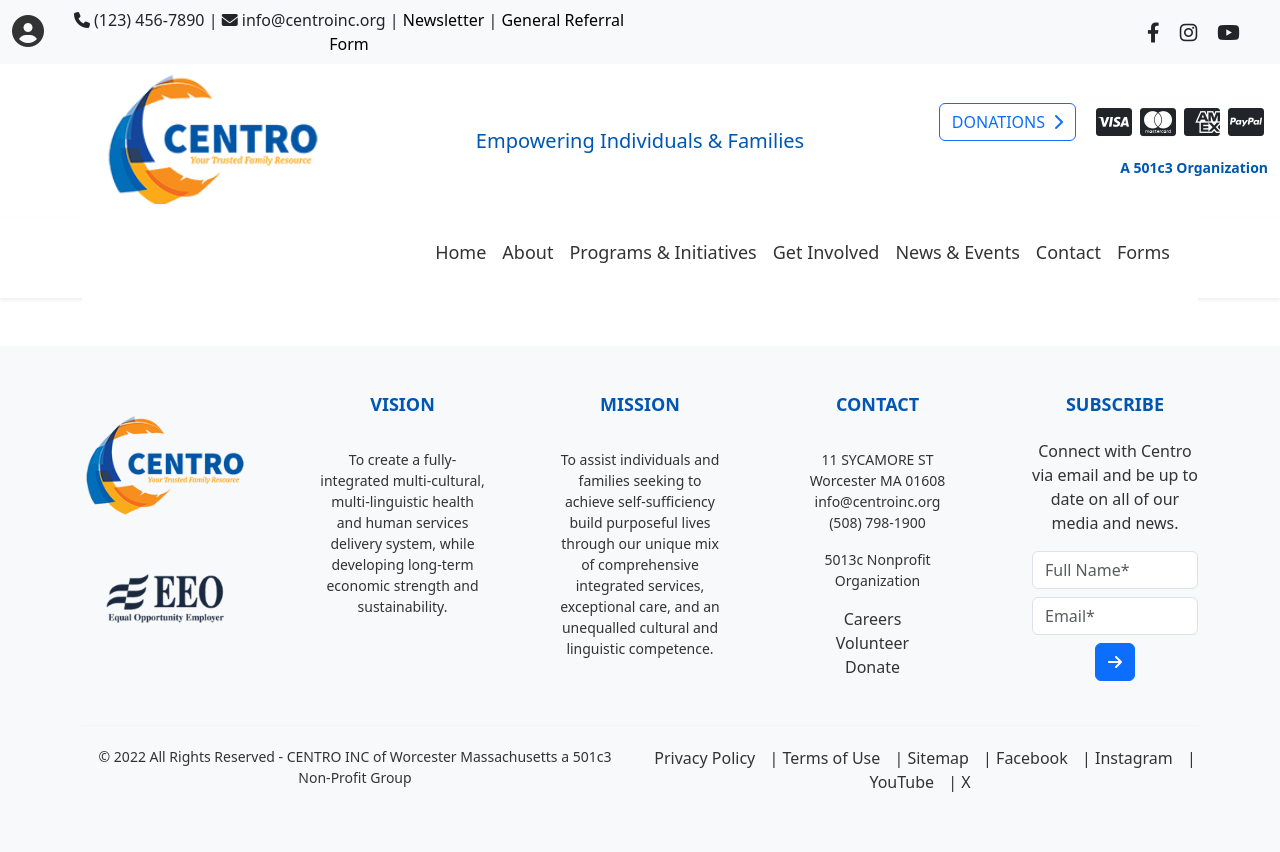
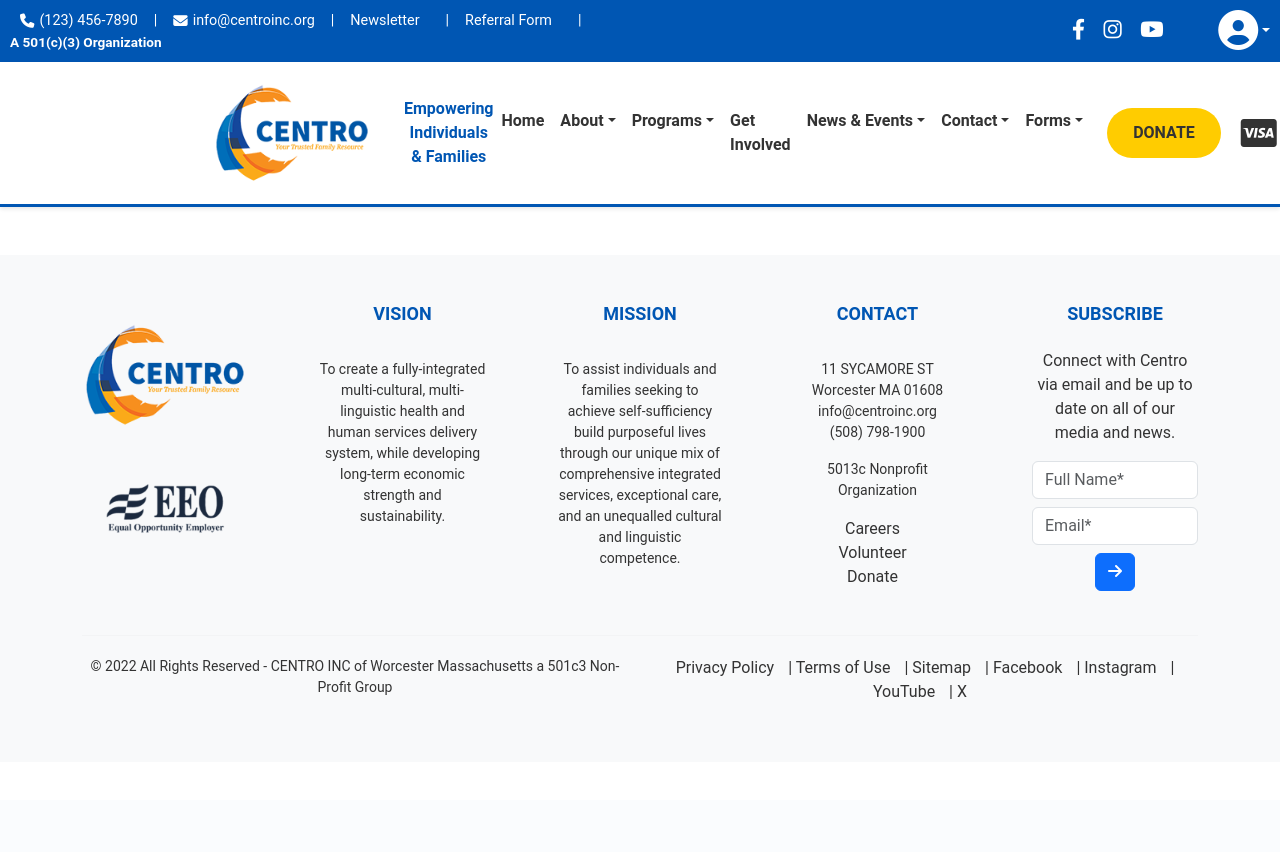
Before and after one commit to ahearndylan/CentroApp, a Django app: page /about/ in a window 1280 px wide. After the commit the page ends 699 px from the top, so only its background shows below. Run offline with Django 5.2, Linux system fonts and the light colour scheme.

Commit message:
Updated UI

```diff
--- a/Centro/urls.py
+++ b/Centro/urls.py
@@ -5,7 +5,7 @@
 
 urlpatterns = [
     path('login/', auth_views.LoginView.as_view(template_name='login.html'), name='login'),
-    path('logout/', auth_views.LogoutView.as_view(template_name='logout.html'), name='logout'),
+    path('logout/', auth_views.LogoutView.as_view(next_page='home'), name='logout'),
     path('register/', user_views.register, name='register'),
 
     path('', user_views.home, name='home'),  # Home page
--- a/users/templates/base.html
+++ b/users/templates/base.html
@@ -7,15 +7,7 @@
     {% load static %}
 
     <link rel="stylesheet" href="https://cdn.jsdelivr.net/npm/bootstrap@5.3.0-alpha1/dist/css/bootstrap.min.css">
-    <link rel="stylesheet" href="https://cdnjs.cloudflare.com/ajax/libs/font-awesome/5.15.3/css/all.min.css">
-    <link rel="stylesheet" href="https://cdnjs.cloudflare.com/ajax/libs/font-awesome/6.0.0-beta3/css/all.min.css">
     <link rel="stylesheet" href="https://cdnjs.cloudflare.com/ajax/libs/font-awesome/6.4.2/css/all.min.css">
-    <link rel="stylesheet" href="https://cdnjs.cloudflare.com/ajax/libs/OwlCarousel2/2.3.4/assets/owl.carousel.min.css" />
-    <link rel="stylesheet" href="https://cdnjs.cloudflare.com/ajax/libs/OwlCarousel2/2.3.4/assets/owl.theme.default.min.css" />
-    <link href="https://cdn.jsdelivr.net/npm/aos@2.3.4/dist/aos.css" rel="stylesheet">
-
-    <script src="https://cdn.jsdelivr.net/npm/aos@2.3.4/dist/aos.js"></script>
-    <script src="https://cdnjs.cloudflare.com/ajax/libs/OwlCarousel2/2.3.4/owl.carousel.min.js"></script>
 
     <link rel="icon" type="image/x-icon" href="{% static 'favicon_io/favicon.ico' %}">
     <link rel="icon" type="image/png" sizes="32x32" href="{% static 'favicon_io/favicon-32x32.png' %}">
@@ -25,53 +17,152 @@
     <title>{% block title %}Centro Non-Profit{% endblock %}</title>
 
     <style>
-        .dropdown:hover .dropdown-menu {
-            display: block;
+
+        html, body {
+            max-width: 100%;
+            overflow-x: hidden;
+        }
+
+        body {
+            font-family: 'Roboto', sans-serif;
+            color: #333;
+        }
+
+        .top-bar {
+            background-color: #0056b3;
+            padding: 10px 0;
+            color: white;
+            font-size: 0.9rem;
+        }
+
+        .top-bar .contact-info {
+            font-size: 0.9rem;
+            display: flex;
+            flex-wrap: wrap;
+            align-items: center;
+            justify-content: flex-start;
+        }
+
+        .top-bar a {
+            color: white;
+            text-decoration: none;
+            margin-right: 10px;
+            transition: color 0.3s;
+        }
+
+        .top-bar a:hover {
+            color: #ffcc00;
+        }
+
+        .top-bar .social-icons a {
+            font-size: 1.3rem;
+            margin-right: 10px;
+            transition: color 0.3s;
+        }
+
+        .top-bar .social-icons a:hover {
+            color: #ffcc00;
+        }
+
+        .top-bar .contact-info i,
+        .top-bar .contact-info span {
+            margin-right: 5px;
+        }
+
+        .top-bar .contact-info a {
+            margin-right: 10px;
+        }
+
+        .fas.fa-phone {
+            margin-left: 20px;
+        }
+
+        .fab.fa-facebook-f, .fab.fa-instagram, .fab.fa-youtube{
+            margin-right: 5px;
+        }
+
+        .fab.fa-x-twitter{
+            margin-right: 10px;
         }
 
         .navbar {
-            height: 80px;
-            background-color: white;
+            background-color: #ffffff;
+            padding: 1rem 0;
+            border-bottom: 3px solid #0056b3;
+            box-shadow: 0 2px 4px rgba(0, 0, 0, 0.1);
+            position: sticky;
+            top: 0;
+            z-index: 1000;
         }
 
-        .navbar-collapse {
-            z-index: 9999;
-            background-color: white;
-            padding: 20px;
+        .navbar-brand img {
+            max-width: 160px;
         }
 
-        .nav-item {
-            margin-bottom: 10px;
+        .navbar-nav .nav-link {
+            color: #333;
+            font-weight: bold;
+            padding: 10px 20px;
+            transition: color 0.3s;
+        }
+
+        .navbar-nav .nav-link:hover {
+            color: #0056b3;
+        }
+
+        .dropdown-menu {
+            border: none;
+            border-radius: 0;
+            box-shadow: 0 4px 8px rgba(0, 0, 0, 0.1);
         }
 
         .dropdown-menu .dropdown-item {
+            padding: 10px 20px;
             font-size: 16px;
-            padding: 10px 20px;
+            color: #333;
+            transition: background-color 0.3s, color 0.3s;
         }
 
-        .navbar-nav .nav-link {
-            font-weight: 500;
-            color: #333;
-            font-size: 18px;
-            padding: 15px 20px;
+        .dropdown-menu .dropdown-item:hover {
+            background-color: #0056b3;
+            color: white;
         }
 
-        .navbar-nav .nav-link:hover {
-            color: #007bff;
+        .donation-btn {
+            background-color: #ffcc00;
+            color: #333;
+            padding: 12px 25px;
+            font-size: 16px;
+            font-weight: bold;
+            text-transform: uppercase;
+            border-radius: 50px;
+            transition: background-color 0.3s, color 0.3s;
         }
 
-        .logo {
-            width: 150px;
+        .donation-btn:hover {
+            background-color: #ff9900;
+            color: white;
         }
 
-        .dropdown-toggle::after {
-            display: none;
+        .payment-icons {
+            display: flex;
+            align-items: center;
         }
 
-        .top-row-icons {
-            display: flex;
-            align-items: center;
-            justify-content: flex-end;
+        .payment-icons i {
+            color: #333;
+            transition: color 0.3s;
+        }
+
+        .payment-icons i:hover {
+            color: #0056b3;
+        }
+
+        .org-label {
+            font-weight: bold;
+            color: white;
+            font-size: 0.85rem;
+            margin-left: 10px;
         }
 
         .footer {
@@ -131,29 +222,6 @@
             text-decoration: underline;
         }
 
-        .top-link {
-            color: black;
-            text-decoration: none;
-        }
-
-        .top-link:hover {
-            color: #0056b3 !important;
-            text-decoration: underline !important;
-        }
-
-        .nav-link .fa-user-circle {
-            color: #333;
-            margin-right: 10px;
-        }
-
-        .nav-link:hover .fa-user-circle {
-            color: #007bff;
-        }
-
-        .dropdown-item-text {
-            font-weight: bold;
-            padding: 10px 20px;
-        }
 
         .footer-link {
             color: #333 !important;
@@ -171,6 +239,142 @@
             margin-top: 5px;
         }
 
+        .navbar-text.blurb {
+            font-size: 1rem;
+            color: #0056b3;
+            font-weight: bold;
+        }
+
+        .homepageLogo{
+            margin-left: 200px;
+        }
+
+        .custom-dropdown-container {
+            position: relative;
+            z-index: 1050;
+        }
+
+        .custom-dropdown-toggle {
+            cursor: pointer;
+            color: #fff;
+            transition: color 0.3s ease;
+        }
+
+        .custom-dropdown-toggle:hover {
+            color: #0056b3;
+        }
+
+        .custom-dropdown-menu {
+            background-color: #fff;
+            box-shadow: 0 4px 8px rgba(0, 0, 0, 0.1);
+            padding: 10px;
+            border-radius: 5px;
+            min-width: 160px;
+            z-index: 1051;
+            display: block;
+        }
+
+        /* Dropdown items */
+        .custom-dropdown-item {
+            padding: 10px 15px;
+            font-size: 16px;
+            color: white;
+            text-decoration: none;
+            transition: background-color 0.3s, color 0.3s;
+        }
+
+        .custom-dropdown-item:hover {
+            background-color: #0056b3;
+            color: white;
+            border-radius: 3px;
+        }
+
+        .profile-dropdown-container {
+            position: relative;
+            z-index: 1050;
+        }
+
+        .fa-user-circle {
+            font-size: 2.5rem;
+        }
+
+        .profile-dropdown-toggle {
+            cursor: pointer;
+            color: #333;
+            transition: color 0.3s ease;
+        }
+
+        .profile-dropdown-toggle:hover {
+            color: #007bff;
+        }
+
+        .profile-dropdown-menu {
+            background-color: #fff;
+            box-shadow: 0 4px 8px rgba(0, 0, 0, 0.1);
+            padding: 10px;
+            border-radius: 5px;
+            min-width: 180px;
+            z-index: 1051;
+            border: 1px solid rgba(0, 0, 0, 0.15);
+        }
+
+        .profile-dropdown-item {
+            padding: 10px 20px;
+            font-size: 16px;
+            color: #333;
+            text-decoration: none;
+            transition: background-color 0.3s ease, color 0.3s ease;
+        }
+
+        .profile-dropdown-item:hover {
+            background-color: #007bff;
+            color: white;
+            border-radius: 3px;
+        }
+
+        .dropdown-item-text {
+            font-weight: bold;
+            padding: 10px 20px;
+            color: #007bff;
+        }
+
+        .nav-link .fa-user-circle {
+            color: #333;
+            margin-right: 10px;
+        }
+
+        .nav-link:hover .fa-user-circle {
+            color: #007bff;
+        }
+
+        @media (max-width: 992px) {
+            .top-bar .contact-info {
+                flex-direction: column;
+                text-align: center;
+            }
+
+            .contact-info {
+                font-size: 0.8rem;
+            }
+
+            .top-bar .social-icons {
+                margin-top: 10px;
+            }
+
+            .navbar {
+                padding: 0.75rem 0;
+            }
+
+            .navbar-brand img {
+                max-width: 140px;
+            }
+
+            .donation-btn {
+                font-size: 14px;
+                padding: 10px 20px;
+            }
+        }
+
         @media (max-width: 768px) {
             .footer-logo {
                 margin-bottom: 10px;
@@ -207,118 +470,78 @@
 
 <body>
 
-    <div class="container-fluid bg-light py-2">
-        <div class="row align-items-center text-center text-md-left">
-            <div class="col-md-6 col-12 mb-2 mb-md-0">
-                <div class="d-flex justify-content-center justify-content-md-start align-items-center">
-                    <div class="dropdown me-3 mt-4 mt-md-0">
-                        <a class="nav-link dropdown-toggle d-inline-flex align-items-center" href="#" id="profileDropdown" role="button" data-bs-toggle="dropdown" aria-expanded="false">
+    <div class="container-fluid top-bar">
+        <div class="row align-items-center">
+            <div class="col-md-6 col-sm-12 d-flex align-items-center contact-info">
+                <i class="fas fa-phone"></i> (123) 456-7890
+                <span class="mx-3">|</span>
+                <i class="fas fa-envelope"></i> info@centroinc.org
+                <span class="mx-3">|</span>
+                <a href="{% url 'news' %}">Newsletter</a>
+                <span class="mx-3">|</span>
+                <a href="{% url 'referral' %}">Referral Form</a>
+                <span class="mx-3">|</span>
+                <span class="org-label">A 501(c)(3) Organization</span>
+            </div>
+
+            <div class="col-md-6 col-sm-12 d-flex justify-content-end align-items-center">
+                <div class="social-icons me-3">
+                    <a href="https://www.facebook.com/CentroWorcester/" target="_blank"><i class="fab fa-facebook-f"></i></a>
+                    <a href="https://www.instagram.com/centroworcester/" target="_blank"><i class="fab fa-instagram"></i></a>
+                    <a href="https://www.youtube.com/@centroinc.312?app=desktop" target="_blank"><i class="fab fa-youtube"></i></a>
+                    <a href="https://x.com/centroworcester?lang=en" target="_blank"><i class="fab fa-x-twitter"></i></a>
+                </div>
+
+                <div class="dropdown profile-dropdown-container">
+                    <a class="profile-dropdown-toggle dropdown-toggle d-inline-flex align-items-center" href="#" id="profileDropdown" role="button" data-bs-toggle="dropdown" aria-expanded="false">
                         <i class="fas fa-user-circle fa-2x"></i>
                     </a>
-                        <ul class="dropdown-menu" aria-labelledby="profileDropdown">
+                    <ul class="dropdown-menu profile-dropdown-menu dropdown-menu-end" aria-labelledby="profileDropdown">
                         {% if user.is_authenticated %}
                             <li><span class="dropdown-item-text">Welcome, {{ user.username }}!</span></li>
                             <li>
-                                <form method="POST" action="{% url 'logout' %}" style="display:inline;">
+                                <form id="logout-form" action="{% url 'logout' %}" method="POST" style="display:inline;">
                                     {% csrf_token %}
-                                    <button type="submit" class="dropdown-item">Logout</button>
+                                    <button type="submit" class="dropdown-item profile-dropdown-item">Logout</button>
                                 </form>
                             </li>
                         {% else %}
-                            <li><a class="dropdown-item" href="{% url 'login' %}">Login</a></li>
-                            <li><a class="dropdown-item" href="{% url 'register' %}">Signup</a></li>
+                            <li><a class="dropdown-item profile-dropdown-item" href="{% url 'login' %}">Login</a></li>
+                            <li><a class="dropdown-item profile-dropdown-item" href="{% url 'register' %}">Sign Up</a></li>
                         {% endif %}
-                        </ul>
-                    </div>
-                    <p class="mb-0">
-                        <i class="fas fa-phone"></i> (123) 456-7890 |<br class="d-md-none">
-                        <i class="fas fa-envelope"></i> info@centroinc.org |<br class="d-md-none">
-                        <a href="{% url 'news' %}" class="top-link">Newsletter</a> |
-                        <a href="{% url 'referral' %}" class="top-link">General Referral Form</a>
-                    </p>
-                </div>
-            </div>
-
-            <div class="col-md-6 col-12 text-center text-md-right d-flex justify-content-center justify-content-md-end mt-2 mt-md-0">
-                <ul class="list-inline mb-0">
-                    <li class="list-inline-item mx-2">
-                        <a class="nav-link" href="https://www.facebook.com/CentroWorcester/" target="_blank">
-                            <i class="fab fa-facebook-f fa-lg"></i>
-                        </a>
-                    </li>
-                    <li class="list-inline-item mx-2">
-                        <a class="nav-link" href="https://www.instagram.com/centroworcester/" target="_blank">
-                            <i class="fab fa-instagram fa-lg"></i>
-                        </a>
-                    </li>
-                    <li class="list-inline-item mx-2">
-                        <a class="nav-link" href="https://www.youtube.com/@centroinc.312?app=desktop" target="_blank">
-                            <i class="fab fa-youtube fa-lg"></i>
-                        </a>
-                    </li>
-                    <li class="list-inline-item mx-2">
-                        <a class="nav-link" href="https://x.com/centroworcester?lang=en" target="_blank">
-                            <i class="fab fa-x-twitter fa-lg"></i>
-                        </a>
-                    </li>
                     </ul>
                 </div>
             </div>
         </div>
-
-    <div class="container-fluid bg-white py-2">
-        <div class="row align-items-center justify-content-center justify-content-md-between">
-            <div class="col-md-4 col-12 d-flex justify-content-center align-items-center mb-3 mb-md-0">
-                <a class="navbar-brand" href="{% url 'home' %}">
-                    <img src="{% static 'img/logo1.png' %}" alt="Centro Logo" class="logo" style="width: 220px;">
-                </a>
     </div>
 
-            <div class="col-md-4 col-12 text-center mb-3 mb-md-0">
-                <p class="mb-0 font-weight-bold" style="font-size: 1.25rem; color: #0056b3;">Empowering Individuals & Families</p>
+    <nav class="navbar navbar-expand-lg navbar-light">
+        <div class="container-fluid">
+            <a class="navbar-brand" href="{% url 'home' %}">
+                <img src="{% static 'img/logo1.png' %}" alt="Centro Logo" class="homepageLogo">
+            </a>
+
+            <div class="navbar-text blurb ms-3 d-lg-block text-center">
+                Empowering Individuals & Families
             </div>
 
-            <div class="col-md-4 col-12 d-flex flex-column align-items-center align-items-md-end">
-                <div class="d-flex align-items-center mb-2">
-                    <a class="btn btn-outline-primary d-flex align-items-center me-3" href="{% url 'donate' %}">
-                        <span>DONATIONS</span>
-                        <i class="fas fa-chevron-right ms-2"></i>
-                    </a>
-                    <i class="fab fa-cc-visa fa-2x mx-1"></i>
-                    <i class="fab fa-cc-mastercard fa-2x mx-1"></i>
-                    <i class="fab fa-cc-amex fa-2x mx-1"></i>
-                    <i class="fab fa-cc-paypal fa-2x mx-1"></i>
-                </div>
-                <p class="mt-2 mb-0 text-center text-md-end" style="font-size: 0.875rem; color: #0056b3; font-weight: 750;">A 501c3 Organization</p>
-            </div>
-        </div>
-
-
-    </div>
-
-
-
-    <nav class="navbar navbar-expand-lg navbar-light bg-white shadow-sm">
-        <div class="container">
             <button class="navbar-toggler ms-auto" type="button" data-bs-toggle="collapse" data-bs-target="#navbarNav" aria-controls="navbarNav" aria-expanded="false" aria-label="Toggle navigation">
                 <span class="navbar-toggler-icon"></span>
             </button>
 
             <div class="collapse navbar-collapse" id="navbarNav">
                 <ul class="navbar-nav ms-auto">
-                    <li class="nav-item">
-                        <a class="nav-link" href="{% url 'home' %}">Home</a>
-                    </li>
+                    <li class="nav-item"><a class="nav-link" href="{% url 'home' %}">Home</a></li>
                     <li class="nav-item dropdown">
                         <a class="nav-link dropdown-toggle" href="{% url 'about' %}" id="aboutDropdown" role="button" data-bs-toggle="dropdown" aria-expanded="false">About</a>
-                        <ul class="dropdown-menu" aria-labelledby="aboutDropdown">
+                        <ul class="dropdown-menu">
                             <li><a class="dropdown-item" href="{% url 'about' %}">Info</a></li>
                             <li><a class="dropdown-item" href="{% url 'team' %}">Team</a></li>
                         </ul>
                     </li>
                     <li class="nav-item dropdown">
-                        <a class="nav-link dropdown-toggle" href="#" id="programsDropdown" role="button" data-bs-toggle="dropdown" aria-expanded="false">Programs & Initiatives</a>
-                        <ul class="dropdown-menu" aria-labelledby="programsDropdown">
+                        <a class="nav-link dropdown-toggle" href="#" id="programsDropdown" role="button" data-bs-toggle="dropdown">Programs</a>
+                        <ul class="dropdown-menu">
                             <li><a class="dropdown-item" href="{% url 'food' %}">Food Pantry</a></li>
                             <li><a class="dropdown-item" href="{% url 'community' %}">Community Support Services</a></li>
                             <li><a class="dropdown-item" href="{% url 'foster' %}">Adult & Group Foster Care</a></li>
@@ -331,19 +554,17 @@
                             <li><a class="dropdown-item" href="{% url 'rebuild' %}">Rebuilding Futures</a></li>
                         </ul>
                     </li>
-                    <li class="nav-item">
-                        <a class="nav-link" href="{% url 'donate' %}">Get Involved</a>
-                    </li>
+                    <li class="nav-item"><a class="nav-link" href="{% url 'donate' %}">Get Involved</a></li>
                     <li class="nav-item dropdown">
-                        <a class="nav-link dropdown-toggle" href="#" id="newsDropdown" role="button" data-bs-toggle="dropdown" aria-expanded="false">News & Events</a>
-                        <ul class="dropdown-menu" aria-labelledby="newsDropdown">
+                        <a class="nav-link dropdown-toggle" href="#" id="newsDropdown" role="button" data-bs-toggle="dropdown">News & Events</a>
+                        <ul class="dropdown-menu">
                             <li><a class="dropdown-item" href="{% url 'news' %}">Media</a></li>
                             <li><a class="dropdown-item" href="{% url 'calendar' %}">Calendar</a></li>
                         </ul>
                     </li>
                     <li class="nav-item dropdown">
-                        <a class="nav-link dropdown-toggle" href="#" id="contactDropdown" role="button" data-bs-toggle="dropdown" aria-expanded="false">Contact</a>
-                        <ul class="dropdown-menu" aria-labelledby="contactDropdown">
+                        <a class="nav-link dropdown-toggle" href="#" id="contactDropdown" role="button" data-bs-toggle="dropdown">Contact</a>
+                        <ul class="dropdown-menu">
                             <li><a class="dropdown-item" href="{% url 'contact' %}">Contact Info</a></li>
                             <li><a class="dropdown-item" href="{% url 'careers' %}">Careers</a></li>
                             <li><a class="dropdown-item" href="{% url 'members' %}">Members</a></li>
@@ -351,15 +572,23 @@
                             <li><a class="dropdown-item" href="{% url 'terms' %}">Terms of Use</a></li>
                         </ul>
                     </li>
+
                     <li class="nav-item dropdown">
-                        <a class="nav-link dropdown-toggle" href="#" id="formsDropdown" role="button" data-bs-toggle="dropdown" aria-expanded="false">Forms</a>
-                        <ul class="dropdown-menu" aria-labelledby="formsDropdown">
+                        <a class="nav-link dropdown-toggle" href="#" id="contactDropdown" role="button" data-bs-toggle="dropdown">Forms</a>
+                        <ul class="dropdown-menu">
                             <li><a class="dropdown-item" href="{% url 'forms' %}">More Info</a></li>
                             <li><a class="dropdown-item" href="{% url 'compliance' %}">Compliance Forms</a></li>
                             <li><a class="dropdown-item" href="{% url 'referral' %}">General Referral</a></li>
                         </ul>
                     </li>
                 </ul>
+                <a href="{% url 'donate' %}" class="btn donation-btn ms-lg-3">Donate</a>
+                <span class="payment-icons ms-3">
+                    <i class="fab fa-cc-visa fa-2x mx-1"></i>
+                    <i class="fab fa-cc-mastercard fa-2x mx-1"></i>
+                    <i class="fab fa-cc-amex fa-2x mx-1"></i>
+                    <i class="fab fa-cc-paypal fa-2x mx-1"></i>
+                </span>
             </div>
         </div>
     </nav>
```
Also changed, not shown: other parts of users/templates/base.html (+69 -9 lines), users/templates/logout.html (+17 -7 lines), db.sqlite3. Lines whose indentation alone changed are shown as unchanged.
